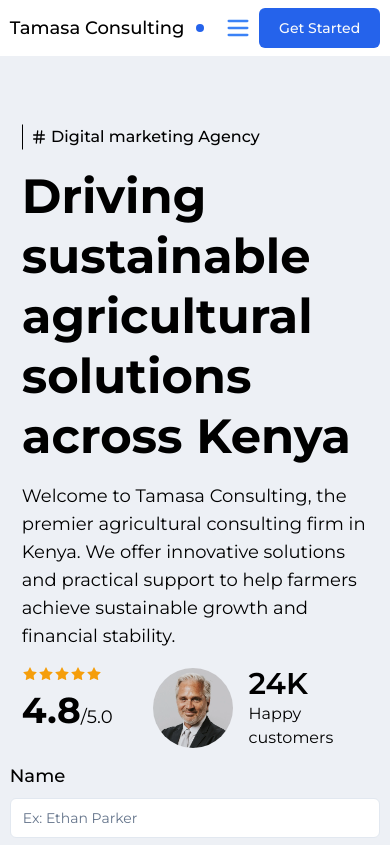
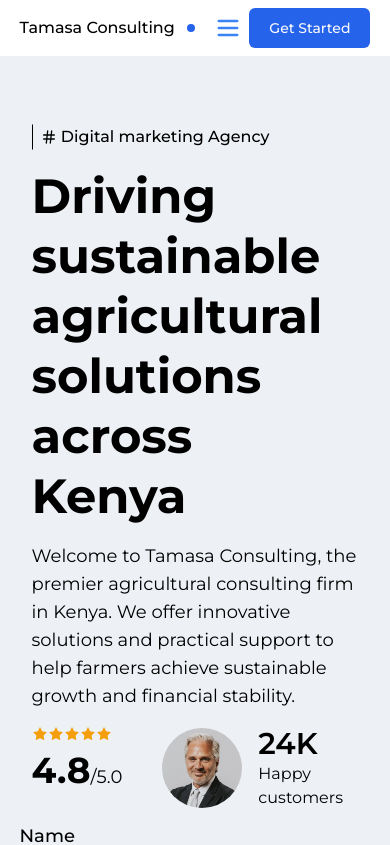
Before and after one commit to brunoguyy12/learn_frontend, a Next.js app: page / in a window 390 px wide. Shown: the top 845 px of the page. Built offline with nearby package versions, Linux system fonts and the light colour scheme.

Commit message:
Added Interactivity and Animations

```diff
--- a/app/globals.css
+++ b/app/globals.css
@@ -8,6 +8,6 @@
     @apply bg-blue-500 text-white font-bold py-2 px-4 rounded;
   }
   .persoContainer {
-    @apply mx-auto  max-w-[95%] md:max-w-[85%] lg:max-w-[80%];
+    @apply mx-auto  max-w-[90%] md:max-w-[85%] lg:max-w-[80%];
   }
 }
--- a/app/page.tsx
+++ b/app/page.tsx
@@ -52,7 +52,7 @@
   //     };
   //   }, []);
 
-  const [setshowMenuBar, setSetshowMenuBar] = useState(false);
+  const [showMenuBar, setShowMenuBar] = useState(false);
 
   const form = useForm<z.infer<typeof FormSchema>>({
     resolver: zodResolver(FormSchema),
@@ -81,7 +81,7 @@
       <header className="bg-white">
         <div className="persoContainer flex justify-between items-center py-2">
           <p
-            className={`text-lg flex justify-end font-medium ${montserrat.className}`}
+            className={`text-md md:text-lg flex justify-end font-medium ${montserrat.className}`}
           >
             Tamasa Consulting
             <span className=" block w-2 h-2 self-center rounded-full bg-blue-600 mx-3 "></span>
@@ -98,18 +98,21 @@
           </ul>
           <MenuIcon
             className="size-7 text-blue-500 md:hidden block"
-            onClick={() => setSetshowMenuBar(true)}
+            onClick={() => setShowMenuBar(true)}
           />
           <Button variant={"default"} className="bg-blue-600 px-5">
             Get Started
           </Button>
         </div>
       </header>
-      {setshowMenuBar && (
-        <div className="bg-white fixed top-0 right-0 w-2/3 h-full z-50 flex justify-center items-center">
+      <div
+        className={`bg-white fixed top-0  w-[300px] h-full z-50 flex justify-center transition-all duration-700 items-center ${
+          showMenuBar ? "right-0" : "right-[-300px]"
+        }`}
+      >
         <XIcon
           className="size-7 text-blue-500 md:hidden block absolute right-2 top-2"
-            onClick={() => setSetshowMenuBar(false)}
+          onClick={() => setShowMenuBar(false)}
         />
         <div className="flex flex-col gap-6 p-6">
           {links.map((link) => (
@@ -125,7 +128,6 @@
           </Button>
         </div>
       </div>
-      )}
 
       <section className=" relative bg-slate-300/35 py-12 before:bg-[url(/Good_bg.webp)] before:bg-[length:500px_auto] before:bg-repeat before:w-full before:h-full before:block">
         <div className="persoContainer flex flex-col md:flex-row justify-between items-center py-2">
```
Lines whose indentation alone changed are shown as unchanged.
